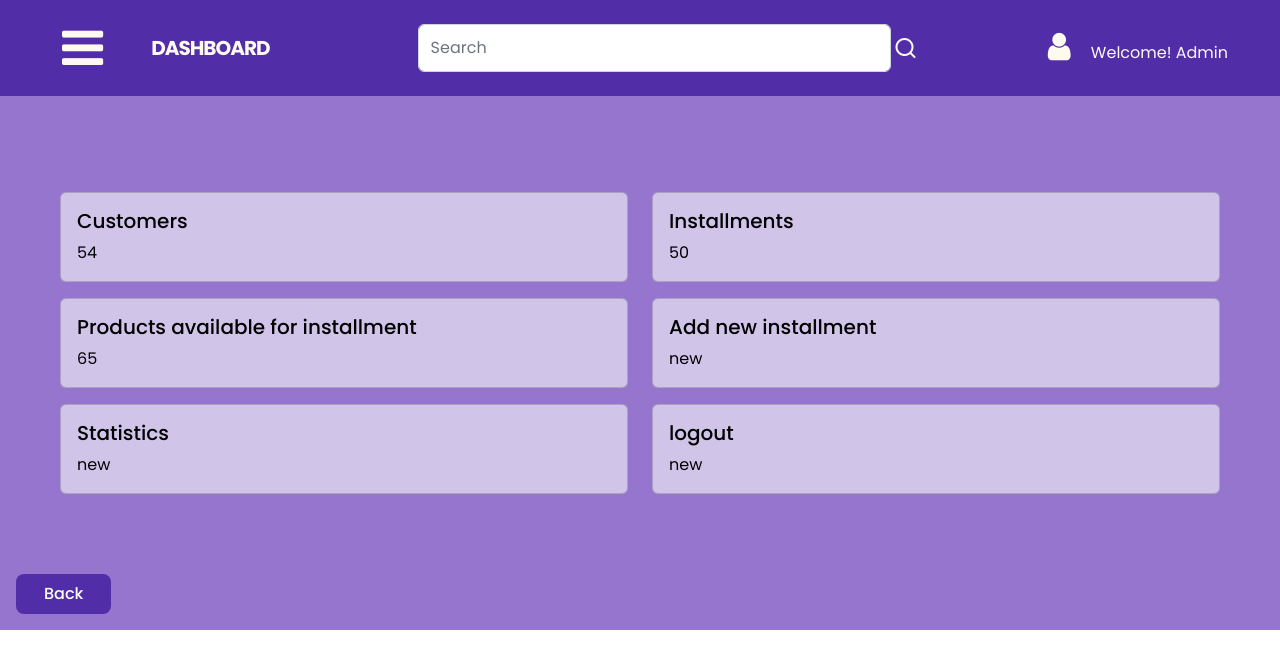
After one commit to samreen32/E-InstallmentApplication_Project, a PHP site: page /Admin.php in a window 1280 px wide. The commit adds this page. Shown: the top 669 px of the page. Run offline with PHP 8.4, Linux system fonts and the light colour scheme; some libraries are stand-ins or nearby versions.

Commit message:
Admin Dashboard-Completed

```diff
--- /dev/null
+++ b/Admin.php
@@ -0,0 +1,192 @@
+<!DOCTYPE html>
+<html lang="en">
+
+<head>
+    <!-- Required meta tags -->
+    <meta charset="utf-8">
+    <meta name="viewport" content="width=device-width, initial-scale=1, shrink-to-fit=no">
+
+
+    <!--=============== REMIX ICONS ===============-->
+    <link href="https://cdn.jsdelivr.net/npm/remixicon@2.5.0/fonts/remixicon.css" rel="stylesheet">
+
+    <!-- Bootstrap CSS -->
+    <link href="https://cdn.jsdelivr.net/npm/bootstrap@5.2.3/dist/css/bootstrap.min.css" rel="stylesheet"
+        integrity="sha384-rbsA2VBKQhggwzxH7pPCaAqO46MgnOM80zW1RWuH61DGLwZJEdK2Kadq2F9CUG65" crossorigin="anonymous">
+    <link rel="stylesheet" href="node_modules/bootstrap/dist/css/bootstrap.min.css">
+    <link rel="stylesheet" href="node_modules/font-awesome/css/font-awesome.min.css">
+    <link rel="stylesheet" href="node_modules/bootstrap-social/bootstrap-social.css">
+
+    <!--=============== CSS ===============-->
+    <link rel="stylesheet" href="assets/css/styles.css">
+    <title>Customer Installment-Application</title>
+
+
+</head>
+
+
+<body>
+
+
+    <!-- header -->
+    <div class="container my-5">
+        <div class="nav__bar">
+            <nav class="navbar navbar-dark navbar-expand-sm fixed-top">
+                <div class="container-fluid my-3" style="margin-left: 30px;">
+                    <span style="margin-left: 20px">
+                        <a type="button" data-bs-toggle="offcanvas" data-bs-target="#offcanvasWithBothOptions"
+                            aria-controls="offcanvasWithBothOptions">
+                            <i class="fa fa-bars fa-3x" aria-hidden="true"></i></a>
+                    </span>
+                    <a class="navbar-brand nav__logo mx-5" href="#">Dashboard</a>
+                    <button class="navbar-toggler" type="button" data-bs-toggle="collapse"
+                        data-bs-target="#navbarSupportedContent" aria-controls="navbarSupportedContent"
+                        aria-expanded="false" aria-label="Toggle navigation">
+                        <span class="navbar-toggler-icon"></span>
+                    </button>
+                    <div class="collapse navbar-collapse" id="navbarSupportedContent">
+                        <ul class="navbar-nav me-auto mb-2 mb-lg-0">
+                            <form class="d-flex" role="search" style="margin-left: 100px; width: 500px">
+                                <input class="form-control me-5" type="search" placeholder="Search" aria-label="Search">
+                                <i class="ri-search-line ri-xl my-3" style="margin-left: -45px"></i>
+                            </form>
+                        </ul>
+                        <span style="margin-right: 40px">
+                            <a><i class="fa fa-user fa-2x img-fluid mx-3" aria-hidden="true"></i>
+                                Welcome! Admin</a>
+                        </span>
+                    </div>
+                </div>
+            </nav>
+        </div>
+    </div>
+
+
+
+    <!-- Drawer -->
+    <div class="offcanvas offcanvas-start" data-bs-scroll="true" tabindex="-1" id="offcanvasWithBothOptions"
+        aria-labelledby="offcanvasWithBothOptionsLabel">
+        <div class="offcanvas-header" style="background-color: #512da8; color: white;">
+            <h5 class="offcanvas-title" id="offcanvasWithBothOptionsLabel">Highlights</h5>
+            <button type="button" class="btn-close" data-bs-dismiss="offcanvas" style="background-color: white;"
+                aria-label="Close"></button>
+        </div>
+        <div class="offcanvas-body">
+            <div class="col">
+                <div class="card modal-body">
+                    <div class="card-body">
+                        <a type="button" class="button button--flex my-3" style="height: 50px; width:100%;">
+                            <i class="fa fa-user img-fluid mx-2" aria-hidden="true"></i>
+                            Profile</a>
+                            <a type="button" class="button button--flex my-3" style="height: 50px; width:100%;"><i
+                                class="fa fa-plus img-fluid mx-2" aria-hidden="true"></i>Add Products for installment</a>
+                        <a type="button" class="button button--flex my-3" href="addForm.php"
+                            style="height: 50px; width:100%;"><i class="fa fa-plus img-fluid mx-2"
+                                aria-hidden="true"></i>
+                            Add Customers</a>
+                        <a type="button" class="button button--flex my-3" style="height: 50px;
+                                width:100%;"><i class="fa fa-eye img-fluid mx-2" aria-hidden="true"></i>View
+                            Customer Details</a>
+                        <a type="button" class="button button--flex my-3" style="height: 50px; width:100%;"><i
+                                class="fa fa-pencil-square img-fluid mx-2" aria-hidden="true"></i>Update
+                            Installments</a>
+                        <a type="button" class="button button--flex my-3" style="height: 50px; width:100%;"><i
+                                class="fa fa-trash img-fluid mx-2" aria-hidden="true"></i>Remove
+                            Installments</a>
+                        <a type="button" class="button button--flex my-3" style="height: 50px; width:100%;"><i
+                                class="fa fa-cogs img-fluid mx-2" aria-hidden="true"></i>Settings</a>
+                        <a type="button" class="button button--flex my-3" style="height: 50px; width:100%;"><i
+                                class="fa fa-sign-out img-fluid mx-2" aria-hidden="true"></i>Logout</a>
+                    </div>
+                </div>
+            </div>
+        </div>
+    </div>
+
+
+
+    <!--Body -->
+    <div class="main" style="background-color: #9575CD;">
+        <div class="row my-5">
+
+            <div class="col" style="margin-top: 80px;">
+
+                <div class="col mx-5">
+
+                    <div class="row row-header my-3">
+                        <div class="col-12 col-sm-6">
+                            <div class="card modal-body">
+                                <a class="card-body">
+                                    <h5 class="card-title">Customers</h5>
+                                    <p class="card-text">54</p>
+                                </a>
+                            </div>
+                        </div>
+
+                        <div class="col-12 col-sm-6">
+                            <div class="card modal-body">
+                                <a class="card-body">
+                                    <h5 class="card-title">Installments</h5>
+                                    <p class="card-text">50</p>
+                                </a>
+                            </div>
+                        </div>
+                        <div class="col-12 col-sm-6 my-3">
+                            <div class="card modal-body">
+                                <a class="card-body">
+                                    <h5 class="card-title">Products available for installment</h5>
+                                    <p class="card-text">65</p>
+                                </a>
+                            </div>
+                        </div>
+                        <div class="col-12 col-sm-6 my-3">
+                            <div class="card modal-body">
+                                <a class="card-body">
+                                    <h5 class="card-title">Add new installment</h5>
+                                    <p class="card-text">new</p>
+                                </a>
+                            </div>
+                        </div>
+                        <div class="col-12 col-sm-6">
+                            <div class="card modal-body">
+                                <a class="card-body">
+                                    <h5 class="card-title">Statistics</h5>
+                                    <p class="card-text">new</p>
+                                </a>
+                            </div>
+                        </div>
+                        <div class="col-12 col-sm-6">
+                            <div class="card modal-body">
+                                <a class="card-body">
+                                    <h5 class="card-title">logout</h5>
+                                    <p class="card-text">new</p>
+                                </a>
+                            </div>
+                        </div>
+                    </div>
+                </div>
+            </div>
+        </div>
+        <a type="button" class="button button--flex mx-3 my-3" href="Main.php" style="height: 40px;">Back</a>
+    </div>
+    </div>
+    </div>
+
+</body>
+
+<!-- jQuery first, then Popper.js, then Bootstrap JS -->
+<script src="https://cdn.jsdelivr.net/npm/bootstrap@5.2.3/dist/js/bootstrap.bundle.min.js"
+    integrity="sha384-kenU1KFdBIe4zVF0s0G1M5b4hcpxyD9F7jL+jjXkk+Q2h455rYXK/7HAuoJl+0I4" crossorigin="anonymous">
+</script>
+<script src="https://code.jquery.com/jquery-3.2.1.slim.min.js"
+    integrity="sha384-KJ3o2DKtIkvYIK3UENzmM7KCkRr/rE9/Qpg6aAZGJwFDMVNA/GpGFF93hXpG5KkN" crossorigin="anonymous">
+</script>
+<script src="https://cdn.jsdelivr.net/npm/popper.js@1.12.9/dist/umd/popper.min.js"
+    integrity="sha384-ApNbgh9B+Y1QKtv3Rn7W3mgPxhU9K/ScQsAP7hUibX39j7fakFPskvXusvfa0b4Q" crossorigin="anonymous">
+</script>
+<script src="https://cdn.jsdelivr.net/npm/bootstrap@4.0.0/dist/js/bootstrap.min.js"
+    integrity="sha384-JZR6Spejh4U02d8jOt6vLEHfe/JQGiRRSQQxSfFWpi1MquVdAyjUar5+76PVCmYl" crossorigin="anonymous">
+</script>
+<script src="js/scripts.js"></script>
+
+</html>
--- a/assets/css/styles.css
+++ b/assets/css/styles.css
@@ -51,62 +43,49 @@ textarea {
   font-family: var(--body-font);
   font-size: var(--normal-font-size);
 }
-
 button {
   background-color: rgb(207, 207, 201);
 }
-
 button {
   cursor: pointer;
   border: none;
   outline: none;
 }
-
 h1,
 h2,
 h3 {
   color: var(--title-color);
   font-weight: var(--font-semi-bold);
 }
-
 ul {
   list-style: none;
 }
-
 a {
   text-decoration: none;
 }
-
 a:hover {
   color: black;
 }
-
 li:hover {
   color: black;
 }
 span:hover {
   color: black;
 }
+
 img{
   width: auto;
   height: auto;
 }
 /*=============== REUSABLE CSS CLASSES ===============*/
 
-.container {
-  max-width: 968px;
-  margin-left: var(--mb-1-5);
-  margin-right: var(--mb-1-5);
-}
-
 .grid {
   display: grid;
 }
-
 .main {
-  overflow: hidden; /*For animation*/
+  overflow: hidden;
+  /*For animation*/
 }
-
 /*=============== NAV ===============*/
 .nav {
   height: var(--header-height);
--- a/index.php
+++ b/index.php
@@ -20,7 +20,7 @@
 
 <body>
     <?php
-        require_once('./components/Main.php');
+        require_once('./Main.php');
     ?>
 </body>
 
```
Also changed, not shown: other parts of assets/css/styles.css (+99 -42 lines), Main.php (renamed from components/Main.php, +39 -38 lines), addForm.php (added, +183 -0 lines), assets/img/card1.png (added), assets/img/card2.png (added), assets/img/card3.png (added), assets/img/card4.png (added), profile.php (added).
